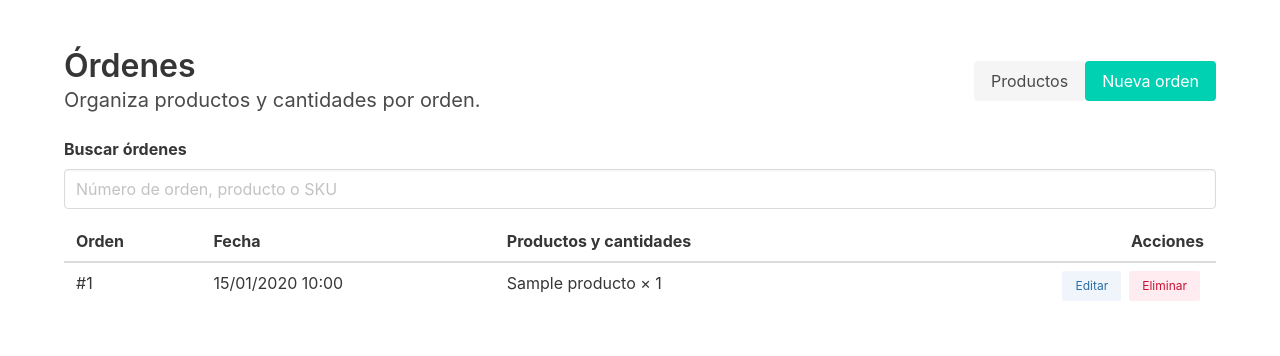
After one commit to KunFuCutsMan/bde-verificador-qr, a Laravel app: page /ordenes in a window 1280 px wide. The commit adds this page. Shown: the top 356 px of the page. Run offline with Laravel 12, Linux system fonts and the light colour scheme; tables that the repository leaves empty hold one stand-in row (values such as "Sample post"); style sheets or scripts are compiled from the project's sources; some libraries are stand-ins or nearby versions.

Commit message:
Copilot generó el CRUD de vista de Ordenes

```diff
--- /dev/null
+++ b/app/Livewire/Ordenes/Index.php
@@ -0,0 +1,155 @@
+<?php
+
+namespace App\Livewire\Ordenes;
+
+use App\Models\Orden;
+use App\Models\Producto;
+use Illuminate\Contracts\View\View;
+use Illuminate\Support\Facades\DB;
+use Livewire\Component;
+use Livewire\WithPagination;
+
+class Index extends Component
+{
+    private const PER_PAGE = 10;
+
+    use WithPagination;
+
+    public string $search = '';
+
+    public bool $formVisible = false;
+
+    public ?int $ordenId = null;
+
+    public array $items = [];
+
+    public function updatedSearch(): void
+    {
+        $this->resetPage();
+    }
+
+    public function startCreating(): void
+    {
+        $this->resetForm();
+        $this->items = [
+            ['producto_id' => '', 'cantidad' => '1'],
+        ];
+        $this->formVisible = true;
+    }
+
+    public function startEditing(int $ordenId): void
+    {
+        $orden = Orden::with('productos')->findOrFail($ordenId);
+
+        $this->ordenId = $orden->id;
+        $this->items = $orden->productos
+            ->map(fn (Producto $producto): array => [
+                'producto_id' => (string) $producto->id,
+                'cantidad' => (string) $producto->pivot->cantidad,
+            ])
+            ->all();
+        $this->formVisible = true;
+
+        $this->resetValidation();
+    }
+
+    public function addItem(): void
+    {
+        $this->items[] = ['producto_id' => '', 'cantidad' => '1'];
+    }
+
+    public function removeItem(int $index): void
+    {
+        if (array_key_exists($index, $this->items)) {
+            unset($this->items[$index]);
+            $this->items = array_values($this->items);
+        }
+    }
+
+    public function cancelForm(): void
+    {
+        $this->resetForm();
+    }
+
+    public function save(): void
+    {
+        $validated = $this->validate([
+            'items' => ['required', 'array', 'min:1'],
+            'items.*.producto_id' => ['required', 'integer', 'distinct', 'exists:productos,id'],
+            'items.*.cantidad' => ['required', 'integer', 'min:1', 'max:4294967295'],
+        ]);
+
+        $syncData = [];
+
+        foreach ($validated['items'] as $item) {
+            $syncData[(int) $item['producto_id']] = [
+                'cantidad' => (int) $item['cantidad'],
+            ];
+        }
+
+        $isCreating = $this->ordenId === null;
+
+        DB::transaction(function () use ($syncData): void {
+            $orden = $this->ordenId === null
+                ? new Orden()
+                : Orden::findOrFail($this->ordenId);
+
+            $orden->save();
+            $orden->productos()->sync($syncData);
+        });
+
+        session()->flash(
+            'status',
+            $isCreating ? 'Orden creada correctamente.' : 'Orden actualizada correctamente.',
+        );
+
+        $this->resetForm();
+    }
+
+    public function delete(int $ordenId): void
+    {
+        Orden::findOrFail($ordenId)->delete();
+        $this->resetPage();
+
+        session()->flash('status', 'Orden eliminada correctamente.');
+    }
+
+    public function render(): View
+    {
+        $search = $this->search;
+
+        $ordenes = Orden::query()
+            ->with('productos')
+            ->when($search !== '', function ($query) use ($search): void {
+                $query->where(function ($query) use ($search): void {
+                    $query->whereHas('productos', function ($productosQuery) use ($search): void {
+                        $productosQuery->where('nombre', 'like', '%'.$search.'%')
+                            ->orWhere('SKU', 'like', '%'.$search.'%');
+                    });
+
+                    if (ctype_digit($search)) {
+                        $query->orWhere('id', (int) $search);
+                    }
+                });
+            })
+            ->orderByDesc('id')
+            ->paginate(self::PER_PAGE);
+
+        return view('livewire.ordenes.index', [
+            'ordenes' => $ordenes,
+            'productosDisponibles' => Producto::query()->orderBy('nombre')->get(),
+        ])->layout('components.layout', [
+            'title' => 'Órdenes',
+        ]);
+    }
+
+    private function resetForm(): void
+    {
+        $this->reset([
+            'ordenId',
+            'items',
+            'formVisible',
+        ]);
+        $this->resetValidation();
+    }
+}
--- /dev/null
+++ b/app/Models/Orden.php
@@ -0,0 +1,18 @@
+<?php
+
+namespace App\Models;
+
+use Illuminate\Database\Eloquent\Model;
+use Illuminate\Database\Eloquent\Relations\BelongsToMany;
+
+class Orden extends Model
+{
+    protected $table = 'ordenes';
+
+    public function productos(): BelongsToMany
+    {
+        return $this->belongsToMany(Producto::class, 'orden_producto')
+            ->withPivot('cantidad')
+            ->withTimestamps();
+    }
+}
--- a/app/Models/Producto.php
+++ b/app/Models/Producto.php
@@ -2,8 +2,9 @@
 
 namespace App\Models;
 
+use Illuminate\Database\Eloquent\Factories\HasFactory;
 use Illuminate\Database\Eloquent\Model;
-use Illuminate\Database\Eloquent\Factories\HasFactory;
+use Illuminate\Database\Eloquent\Relations\BelongsToMany;
 
 class Producto extends Model
 {
@@ -15,4 +16,11 @@ class Producto extends Model
         'Proveedor',
         'cantidad',
     ];
+
+    public function ordenes(): BelongsToMany
+    {
+        return $this->belongsToMany(Orden::class, 'orden_producto')
+            ->withPivot('cantidad')
+            ->withTimestamps();
+    }
 }
--- /dev/null
+++ b/resources/views/livewire/ordenes/index.blade.php
@@ -0,0 +1,149 @@
+<section class="section">
+    <div class="container">
+        <div class="level">
+            <div class="level-left">
+                <div>
+                    <h1 class="title">Órdenes</h1>
+                    <p class="subtitle">Organiza productos y cantidades por orden.</p>
+                </div>
+            </div>
+            <div class="level-right">
+                <a class="button is-light" href="{{ route('productos.index') }}">
+                    Productos
+                </a>
+                <button class="button is-primary" type="button" wire:click="startCreating" @disabled($productosDisponibles->isEmpty())>
+                    Nueva orden
+                </button>
+            </div>
+        </div>
+
+        @if ($productosDisponibles->isEmpty())
+            <div class="notification is-warning is-light">
+                Registra productos antes de crear una orden.
+                <a href="{{ route('productos.index') }}">Ir a productos</a>
+            </div>
+        @endif
+
+        @if (session()->has('status'))
+            <div class="notification is-success is-light" role="status">
+                {{ session('status') }}
+            </div>
+        @endif
+
+        @if ($formVisible)
+            <div class="box">
+                <h2 class="title is-4">{{ $ordenId ? 'Editar orden' : 'Nueva orden' }}</h2>
+
+                <form wire:submit="save">
+                    @error('items') <p class="help is-danger mb-3">{{ $message }}</p> @enderror
+
+                    @foreach ($items as $index => $item)
+                        <div class="columns is-align-items-end" wire:key="orden-item-{{ $index }}">
+                            <div class="column is-7">
+                                <label class="label" for="producto-{{ $index }}">Producto</label>
+                                <div class="select is-fullwidth @error('items.'.$index.'.producto_id') is-danger @enderror">
+                                    <select id="producto-{{ $index }}" wire:model="items.{{ $index }}.producto_id" required>
+                                        <option value="">Selecciona un producto</option>
+                                        @foreach ($productosDisponibles as $producto)
+                                            <option value="{{ $producto->id }}">
+                                                {{ $producto->nombre }} ({{ $producto->SKU }})
+                                            </option>
+                                        @endforeach
+                                    </select>
+                                </div>
+                                @error('items.'.$index.'.producto_id') <p class="help is-danger">{{ $message }}</p> @enderror
+                            </div>
+
+                            <div class="column is-3">
+                                <label class="label" for="cantidad-{{ $index }}">Cantidad</label>
+                                <input class="input @error('items.'.$index.'.cantidad') is-danger @enderror" id="cantidad-{{ $index }}" type="number" wire:model="items.{{ $index }}.cantidad" min="1" step="1" required>
+                                @error('items.'.$index.'.cantidad') <p class="help is-danger">{{ $message }}</p> @enderror
+                            </div>
+
+                            <div class="column is-2">
+                                <button class="button is-danger is-light is-fullwidth" type="button" wire:click="removeItem({{ $index }})" @disabled(count($items) === 1)>
+                                    Quitar
+                                </button>
+                            </div>
+                        </div>
+                    @endforeach
+
+                    <div class="buttons">
+                        <button class="button is-link is-light" type="button" wire:click="addItem">
+                            Agregar producto
+                        </button>
+                        <button class="button is-primary" type="submit" wire:loading.attr="disabled" wire:target="save">
+                            Guardar orden
+                        </button>
+                        <button class="button" type="button" wire:click="cancelForm">
+                            Cancelar
+                        </button>
+                    </div>
+                </form>
+            </div>
+        @endif
+
+        <div class="field">
+            <label class="label" for="buscar">Buscar órdenes</label>
+            <div class="control">
+                <input class="input" id="buscar" type="search" wire:model.live.debounce.300ms="search" placeholder="Número de orden, producto o SKU">
+            </div>
+        </div>
+
+        <div class="table-container">
+            <table class="table is-fullwidth is-striped is-hoverable">
+                <thead>
+                    <tr>
+                        <th>Orden</th>
+                        <th>Fecha</th>
+                        <th>Productos y cantidades</th>
+                        <th class="has-text-right">Acciones</th>
+                    </tr>
+                </thead>
+                <tbody>
+                    @forelse ($ordenes as $orden)
+                        <tr wire:key="orden-{{ $orden->id }}">
+                            <td>#{{ $orden->id }}</td>
+                            <td>{{ $orden->created_at->format('d/m/Y H:i') }}</td>
+                            <td>
+                                @foreach ($orden->productos as $producto)
+                                    <div>{{ $producto->nombre }} × {{ $producto->pivot->cantidad }}</div>
+                                @endforeach
+                            </td>
+                            <td class="has-text-right">
+                                <div class="buttons are-small is-right">
+                                    <button class="button is-info is-light" type="button" wire:click="startEditing({{ $orden->id }})">
+                                        Editar
+                                    </button>
+                                    <button class="button is-danger is-light" type="button" wire:click="delete({{ $orden->id }})" wire:confirm="¿Eliminar esta orden? Esta acción no se puede deshacer.">
+                                        Eliminar
+                                    </button>
+                                </div>
+                            </td>
+                        </tr>
+                    @empty
+                        <tr>
+                            <td colspan="4" class="has-text-centered has-text-grey">
+                                {{ $search !== '' ? 'No se encontraron órdenes.' : 'Todavía no hay órdenes registradas.' }}
+                            </td>
+                        </tr>
+                    @endforelse
+                </tbody>
+            </table>
+        </div>
+
+        @if ($ordenes->hasPages())
+            <nav class="pagination is-centered" role="navigation" aria-label="Paginación de órdenes">
+                <button class="pagination-previous" type="button" wire:click="previousPage" @disabled($ordenes->onFirstPage())>
+                    Anterior
+                </button>
+                <button class="pagination-next" type="button" wire:click="nextPage" @disabled(!$ordenes->hasMorePages())>
+                    Siguiente
+                </button>
+                <p class="has-text-centered" aria-live="polite">
+                    Página {{ $ordenes->currentPage() }} de {{ $ordenes->lastPage() }}
+                </p>
+            </nav>
+        @endif
+    </div>
+</section>
--- a/resources/views/livewire/productos/index.blade.php
+++ b/resources/views/livewire/productos/index.blade.php
@@ -8,6 +8,9 @@
                 </div>
             </div>
             <div class="level-right">
+                <a class="button is-light" href="{{ route('ordenes.index') }}">
+                    Órdenes
+                </a>
                 <button class="button is-primary" type="button" wire:click="startCreating">
                     Nuevo producto
                 </button>
--- a/routes/web.php
+++ b/routes/web.php
@@ -1,8 +1,10 @@
 <?php
 
 use App\Livewire\Productos\Index as ProductosIndex;
+use App\Livewire\Ordenes\Index as OrdenesIndex;
 use Illuminate\Support\Facades\Route;
 
 Route::view('/', 'welcome')->name('home');
 
 Route::get('/productos', ProductosIndex::class)->name('productos.index');
+Route::get('/ordenes', OrdenesIndex::class)->name('ordenes.index');
```
Also changed, not shown: tests/Feature/OrdenCrudTest.php (added, +128 -0 lines), database/migrations/2026_11_25_203452_create_ordenes_table.php (added).
